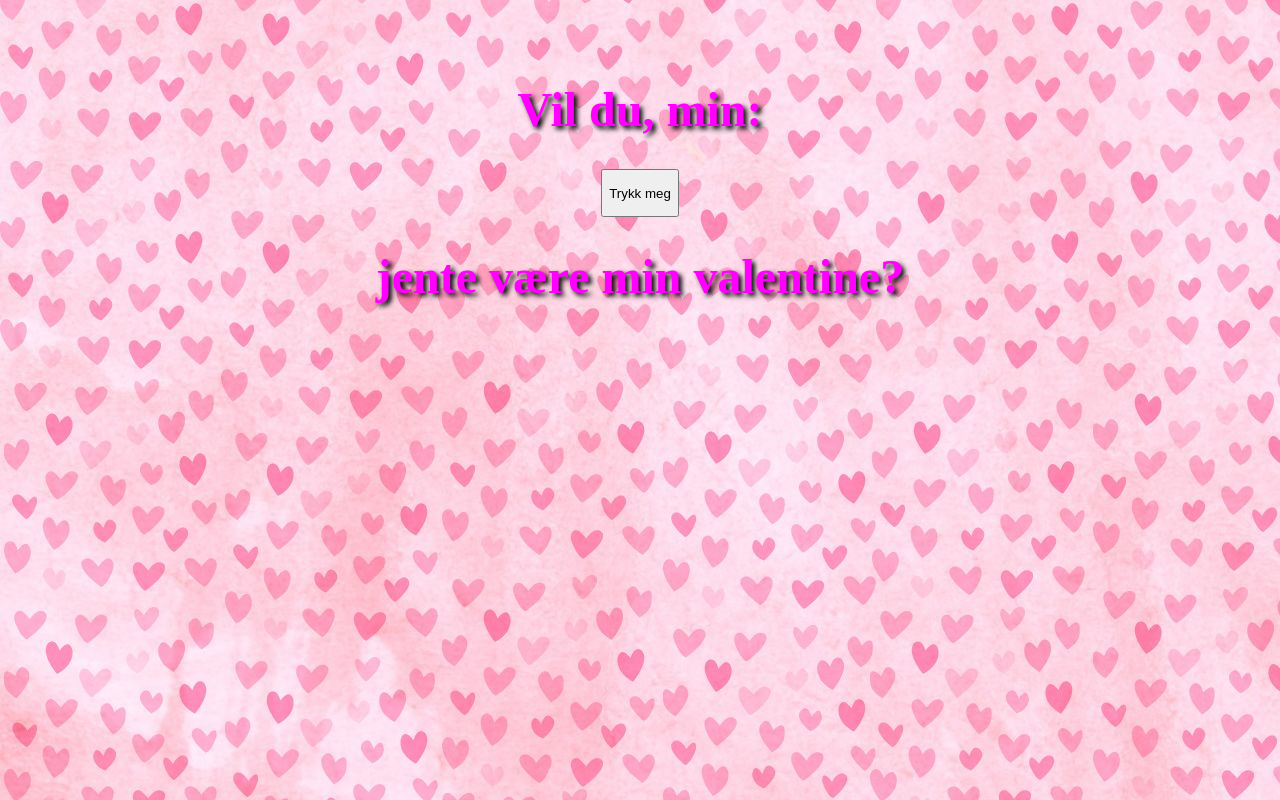
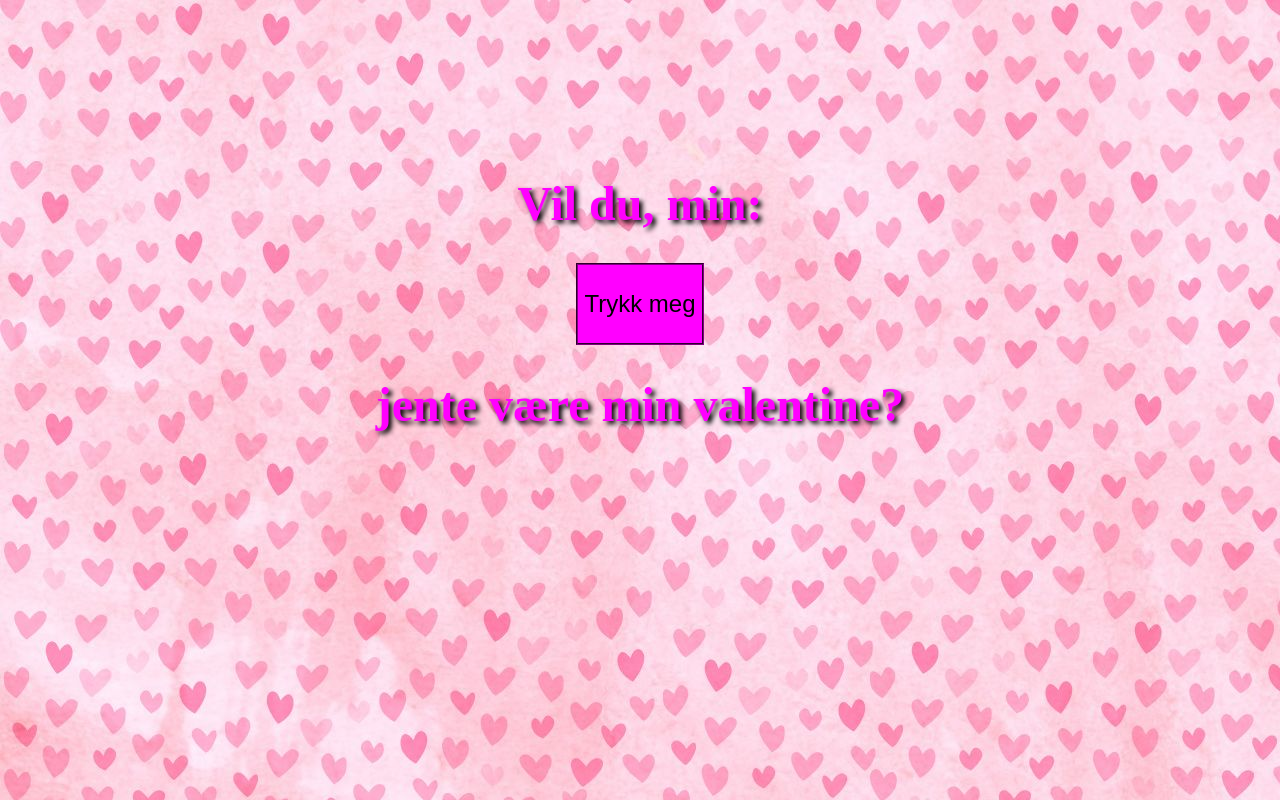
Before and after one commit to A-Swigg/VIL_DU_BLI_MIN, a plain HTML site: page VALENTINE/2dex.html in a window 1280 px wide. Drawn offline with Linux system fonts and the light colour scheme.

Commit message:
Add files via upload

```diff
--- a/VALENTINE/2dex.html
+++ b/VALENTINE/2dex.html
@@ -7,7 +7,7 @@
     <link rel="icon" href="/bilder/hjerte.png">
     <link rel="stylesheet" href="style.css">
 </head>
-<body>
+<body class="c">
     <h1 class="vildu">Vil du, min:</h1>
     <button id="complimentButton"><p id="complimentDisplay">Trykk meg</p></button>
     <h1 class="blimin">jente være min valentine?</h1>
--- a/VALENTINE/java.js
+++ b/VALENTINE/java.js
@@ -1,4 +1,4 @@
-    const compliments = ["Søte", "Fine", "Vakre", "Flinke", "Flotte", "Sexy", "Heite", "Beste", "Lekre", "Attraktive", "Pene", "Snille", "Sjarmerende", "Glamorøse", "Nydelige", "Nusselige", "Perfekte"];
+    const compliments = ["Søte", "Fine", "Vakre", "Flinke", "Flotte", "Sexy", "Heite", "Beste", "Lekre", "Attraktive", "Pene", "Snille", "Sjarmerende", "Glamorøse", "Nydelige", "Nusselige", "Perfekte", "Thicc", "Skjønne", "Submissive", "Ømfintlige", "Digge"];
 
     document.getElementById('complimentButton').addEventListener('click', () => {
         const randomIndex = Math.floor(Math.random() * compliments.length);
--- a/VALENTINE/style.css
+++ b/VALENTINE/style.css
@@ -3,7 +3,6 @@ body {
     text-align: center;
     height: 100mvh;
 }
-
 h1 {
     color: magenta;
     text-shadow: .2rem .2rem .3rem black;
@@ -20,12 +19,19 @@ h2 {
     transform: translate(-50%, 60%);
 }
 .vildu {
-    padding-top: 50px;
+    padding-top: 3em;
 }
 
 
 i {
     color: red;
+}
+
+button {
+    font-size: x-large;
+    border-style:groove;
+    border-color: purple;
+    background-color: magenta;
 }
 .FORTNITE {
     display: flex;
```
